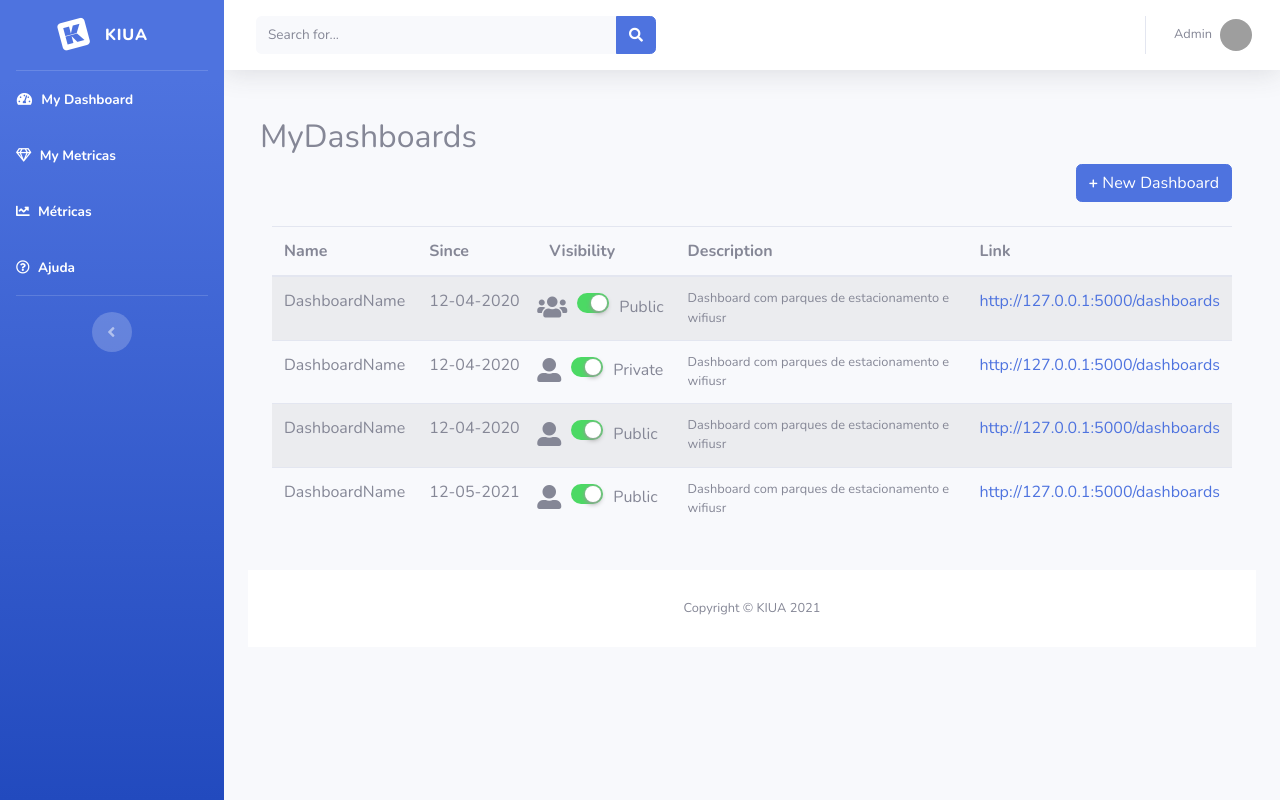
After one commit to KIUA-PEI/KIUA_Backoffice, a Flask app: page /dashboards in a window 1280 px wide. The commit adds this page. Run offline with Flask 2, Linux system fonts and the light colour scheme; some libraries are stand-ins or nearby versions; grey boxes are pictures that could not be loaded.

Commit message:
Página de dashboards

```diff
--- a/app.py
+++ b/app.py
@@ -14,3 +14,10 @@ def register():
 @app.route('/home')
 def home():
     return render_template("home.html")
+
+@app.route('/dashboards')
+def dashboards():
+    return render_template("dashboards.html")
+
+if __name__ == "__main__":
+    app.run(debug=True)
--- /dev/null
+++ b/static/css/dashboard.css
@@ -0,0 +1,46 @@
+
+
+.custom-control.ios-switch {
+    --color: #4cd964;
+    padding-left: 0; }
+    .custom-control.ios-switch .ios-switch-control-input {
+      display: none; }
+      .custom-control.ios-switch .ios-switch-control-input:active ~ .ios-switch-control-indicator::after {
+        width: 20px; }
+      .custom-control.ios-switch .ios-switch-control-input:checked ~ .ios-switch-control-indicator {
+        border: 10px solid var(--color); }
+        .custom-control.ios-switch .ios-switch-control-input:checked ~ .ios-switch-control-indicator::after {
+          top: -8px;
+          left: 4px; }
+      .custom-control.ios-switch .ios-switch-control-input:checked:active ~ .ios-switch-control-indicator::after {
+        left: 0px; }
+      .custom-control.ios-switch .ios-switch-control-input:disabled ~ .ios-switch-control-indicator {
+        opacity: .4; }
+    .custom-control.ios-switch .ios-switch-control-indicator {
+      display: inline-block;
+      position: relative;
+      margin: 0 10px;
+      top: 4px;
+      width: 32px;
+      height: 20px;
+      background: #fff;
+      border-radius: 16px;
+      -webkit-transition: .3s;
+      -o-transition: .3s;
+      transition: .3s;
+      border: 2px solid #ddd; }
+      .custom-control.ios-switch .ios-switch-control-indicator::after {
+        content: '';
+        display: block;
+        position: absolute;
+        width: 16px;
+        height: 16px;
+        border-radius: 16px;
+        -webkit-transition: .3s;
+        -o-transition: .3s;
+        transition: .3s;
+        top: 0px;
+        left: 0px;
+        background: #fff;
+        -webkit-box-shadow: 0 0 2px #aaa, 0 2px 5px #999;
+        box-shadow: 0 0 2px #aaa, 0 2px 5px #999; }
--- a/templates/base.html
+++ b/templates/base.html
@@ -9,7 +9,10 @@
     <meta name="description" content="">
     <meta name="author" content="">
 
-    <title>SB Admin 2 - Dashboard</title>
+    <title>KIUA - Backoffice</title>
+    <link rel = "icon"
+    href ="static/img/favicon-16x16.png"
+    type = "image/x-icon">
 
     <!-- Custom fonts for this template-->
     <link href="static/vendor/fontawesome-free/css/all.min.css" rel="stylesheet" type="text/css">
@@ -19,6 +22,10 @@
 
     <!-- Custom styles for this template-->
     <link href="static/css/sb-admin-2.min.css" rel="stylesheet">
+
+    <!--Styles para a página das dashboards-->
+    <link href="static/css/dashboard.css" rel="stylesheet">
+
 
 </head>
 
@@ -125,7 +132,7 @@
                                 data-toggle="dropdown" aria-haspopup="true" aria-expanded="false">
                                 <span class="mr-2 d-none d-lg-inline text-gray-600 small">Admin</span>
                                 <img class="img-profile rounded-circle"
-                                    src="img/undraw_profile.svg">
+                                    src="https://www.epamesterdao.com/wp-content/uploads/2018/09/user.png">
                             </a>
                             <!-- Dropdown - User Information -->
                             <div class="dropdown-menu dropdown-menu-right shadow animated--grow-in"
@@ -157,10 +164,10 @@
 
                 {% endblock %}
     <!-- Footer -->
-    <footer class="sticky-footer bg-white">
+    <footer class="sticky-footer bg-white" style="width: 100%;">
         <div class="container my-auto">
             <div class="copyright text-center my-auto">
-                <span>Copyright &copy; Your Website 2021</span>
+                <span>Copyright &copy; KIUA 2021</span>
             </div>
         </div>
     </footer>
--- /dev/null
+++ b/templates/dashboards.html
@@ -0,0 +1,135 @@
+{% extends 'base.html' %}
+
+{% block content %}
+
+<div class="container">
+    <br>
+    <div class="col-sm-3">
+        <h2>MyDashboards</h2>
+    </div>
+    <div class="content">
+        <div class="container">
+            <div class="col-sm-13" style="text-align: right;">
+                <button type="button" class="btn btn-primary"><b>+</b></span> New Dashboard</button>
+            </div>
+            <br>
+
+          <div class="table-responsive">
+
+            <table class="table table-striped custom-table">
+              <thead>
+                <tr>
+                  <th scope="col">Name</th>
+                  <th scope="col" style="width: 120px;">Since</th>
+                  <th scope="col">Visibility</th>
+                  <th scope="col">Description</th>
+                  <th scope="col">Link</th>
+                </tr>
+              </thead>
+              <tbody>
+
+                <tr>
+
+                  <td>
+                    DashboardName
+                  </td>
+
+                  <td>12-04-2020</td>
+                  <td class="pl-0">
+                    <div class="d-flex align-items-center">
+                      <i class='fas fa-users' style='font-size:24px'></i>
+                      <label class="custom-control ios-switch">
+                      <input type="checkbox" class="ios-switch-control-input" checked="">
+                      <span class="ios-switch-control-indicator"></span>
+                      </label>
+                      Public
+                    </div>
+
+                  </td>
+                  <td>
+                    <small class="d-block">Dashboard com parques de estacionamento e wifiusr</small>
+                  </td>
+                  <td><a href="/dashboards">http://127.0.0.1:5000/dashboards</a></td>
+                </tr>
+                <tr>
+
+                    <td>
+                      DashboardName
+                    </td>
+
+                    <td>12-04-2020</td>
+                    <td class="pl-0">
+                      <div class="d-flex align-items-center">
+                        <i class='fas fa-user-alt' style='font-size:24px'></i>
+                        <label class="custom-control ios-switch">
+                        <input type="checkbox" class="ios-switch-control-input" checked="">
+                        <span class="ios-switch-control-indicator"></span>
+                        </label>
+                        Private
+                      </div>
+
+                    </td>
+                    <td>
+                      <small class="d-block">Dashboard com parques de estacionamento e wifiusr</small>
+                    </td>
+                    <td><a href="/dashboards">http://127.0.0.1:5000/dashboards</a></td>
+                </tr>
+                <tr>
+
+                    <td>
+                      DashboardName
+                    </td>
+
+                    <td>12-04-2020</td>
+                    <td class="pl-0">
+                      <div class="d-flex align-items-center">
+                        <i class='fas fa-user-alt' style='font-size:24px'></i>
+                        <label class="custom-control ios-switch">
+                        <input type="checkbox" class="ios-switch-control-input" checked="">
+                        <span class="ios-switch-control-indicator"></span>
+                        </label>
+                        Public
+                      </div>
+
+                    </td>
+                    <td>
+                      <small class="d-block">Dashboard com parques de estacionamento e wifiusr</small>
+                    </td>
+                    <td><a href="/dashboards">http://127.0.0.1:5000/dashboards</a></td>
+                </tr>
+
+                <tr>
+
+                    <td>
+                      DashboardName
+                    </td>
+
+                    <td>12-05-2021</td>
+                    <td class="pl-0">
+                      <div class="d-flex align-items-center">
+                        <i class='fas fa-user-alt' style='font-size:24px'></i>
+                        <label class="custom-control ios-switch">
+                        <input type="checkbox" class="ios-switch-control-input" checked="">
+                        <span class="ios-switch-control-indicator"></span>
+                        </label>
+                        Public
+                      </div>
+
+                    </td>
+                    <td>
+                      <small class="d-block">Dashboard com parques de estacionamento e wifiusr</small>
+                    </td>
+                    <td><a href="/dashboards">http://127.0.0.1:5000/dashboards</a></td>
+                </tr>
+
+              </tbody>
+            </table>
+          </div>
+
+
+        </div>
+
+    <br>
+</div>
+
+{% endblock %}
```
Also changed, not shown: static/img/favicon-16x16.png (added).
